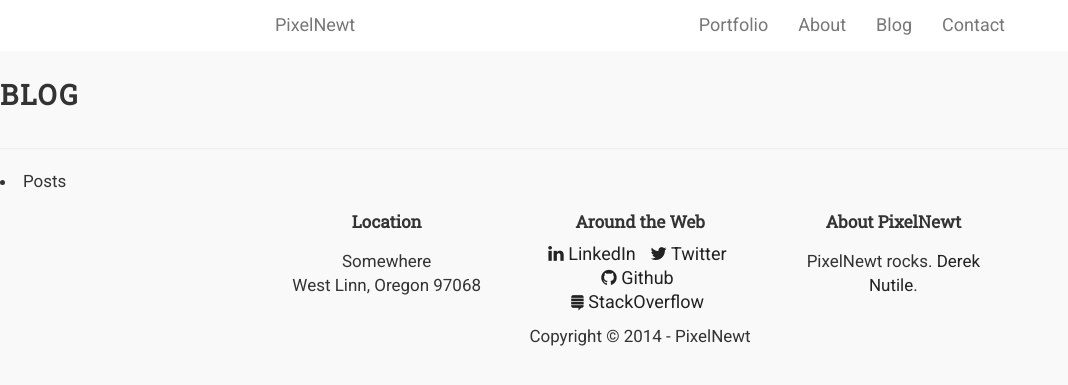
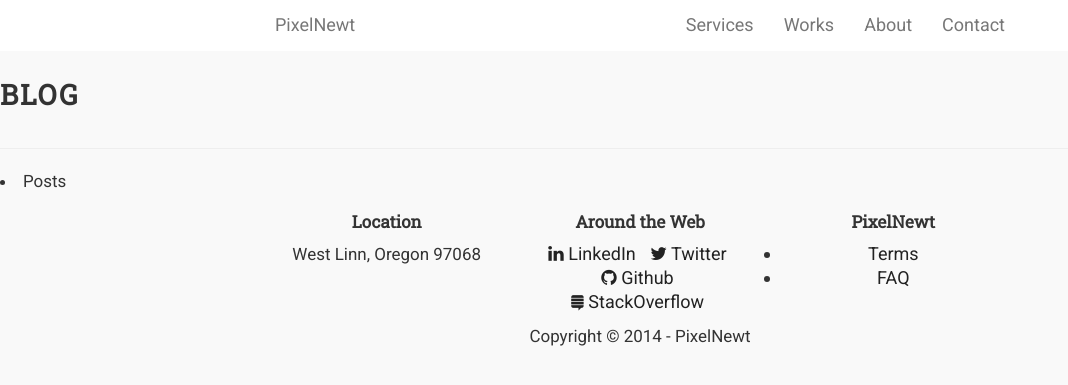
Before and after one commit to PixelNewt/pixelnewt.github.io, a Jekyll site: the page built from index.html, in a window 1280 px wide. Shown: the top 385 px of the page, without its empty margins (0-1068 px from the left). Built offline with Jekyll 4.4.1, drawn with Linux system fonts in a browser that asks for light colours; Markdown is read by kramdown in place of the engine named in the settings.

Commit message:
Adjusted navigation, removed blog link.  Updated footer block.

```diff
--- a/_data/navigation.yml
+++ b/_data/navigation.yml
@@ -1,12 +1,12 @@
 
-- slug: /#portfolio
-  name: Portfolio
+- slug: /#services
+  name: Services
+
+- slug: /#works
+  name: Works
 
 - slug: /#about
   name: About
 
-- slug: /blog
-  name: Blog
-
 - slug: /#contact
   name: Contact
--- a/_includes/footer.html
+++ b/_includes/footer.html
@@ -8,9 +8,7 @@
             <div class="row">
                 <div class="footer-col col-md-4">
                     <h3>Location</h3>
-                    <p>Somewhere
-                    <br>West Linn, Oregon 97068
-                    </p>
+                    <address>West Linn, Oregon 97068</address>
                 </div>
                 <div class="footer-col col-md-4">
                     <h3>Around the Web</h3>
@@ -32,8 +30,11 @@
                     {% endif %}
                 </div>
                 <div class="footer-col col-md-4">
-                    <h3>About PixelNewt</h3>
-                    <p>PixelNewt rocks. <a href="http://dereknutile.com">Derek Nutile</a>.</p>
+                    <h3>PixelNewt</h3>
+                    <ul>
+                        <li><a href="/terms/">Terms</a></li>
+                        <li><a href="/faq/">FAQ</a></li>
+                    </ul>
                 </div>
             </div>
         </div><!-- /.container -->
@@ -43,7 +44,7 @@
         <div class="container">
             <div class="row">
                 <div class="col-lg-12">
-                    Copyright © 2014 - PixelNewt
+                    Copyright &copy; 2014 - PixelNewt
                 </div>
             </div>
         </div>
```
